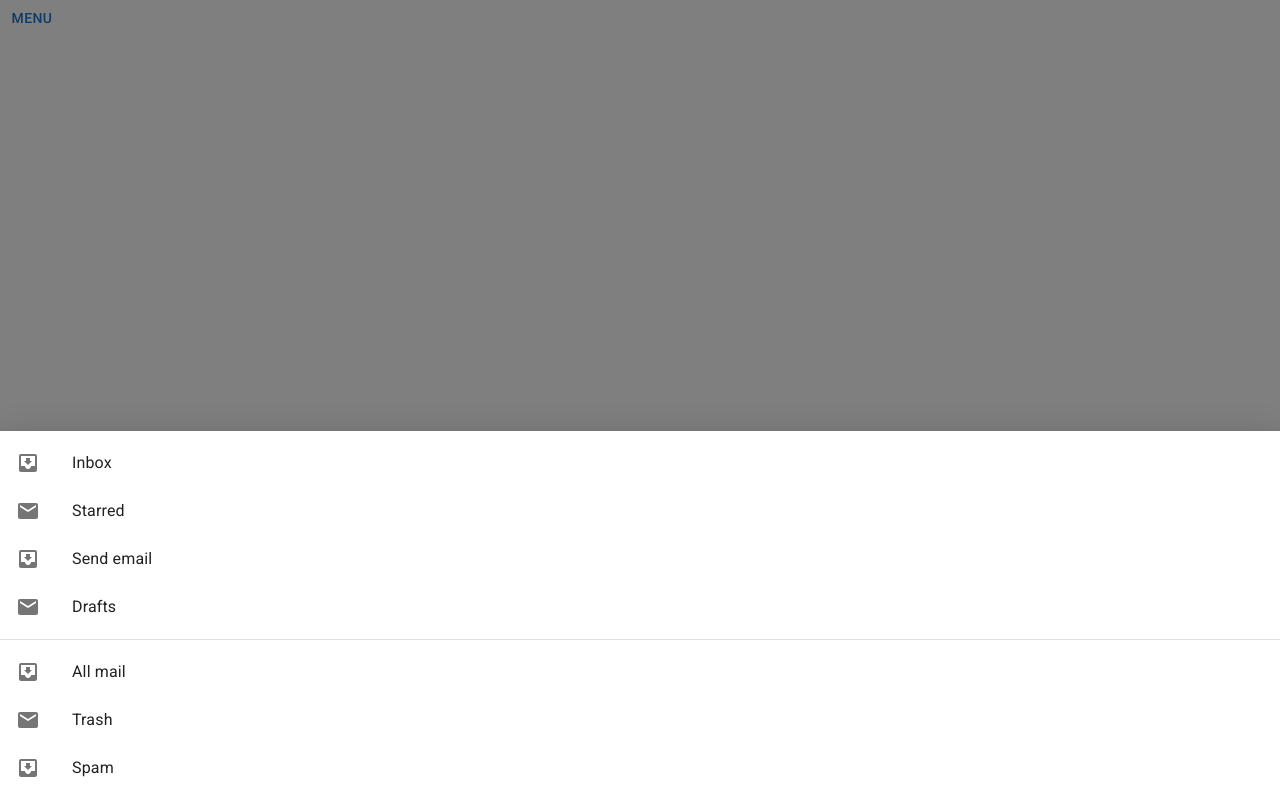
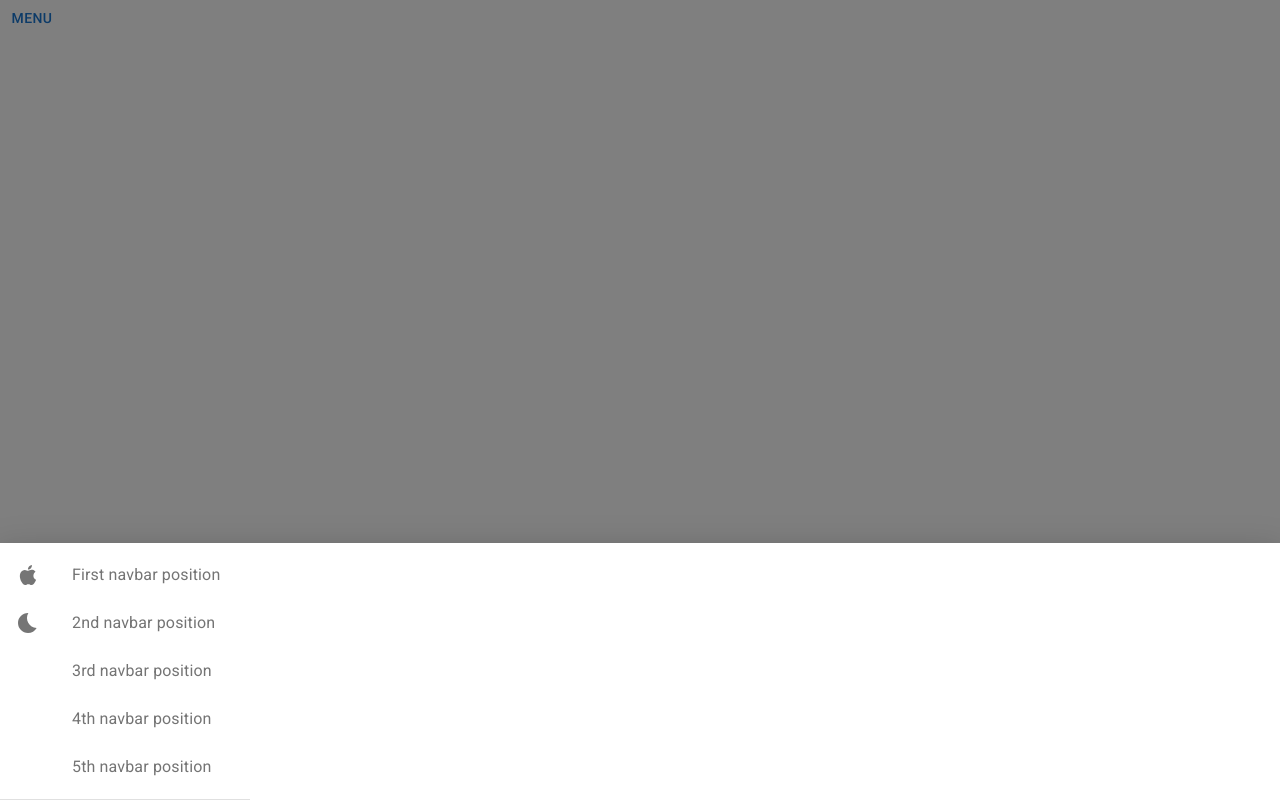
Before and after one commit to l-przybylka/watchlist, a React (Create React App) app: page / in a window 1280 px wide. Both pictures are taken after a click on the button "MENU". Built offline with nearby package versions, Linux system fonts and the light colour scheme; the HTML template or start-up script is replaced by a standard one.

Commit message:
Working on navbar

```diff
--- a/src/components/Navbar/Navbar.js
+++ b/src/components/Navbar/Navbar.js
@@ -1,26 +1,25 @@
-import * as React from 'react';
-import Box from '@mui/material/Box';
-import Drawer from '@mui/material/Drawer';
-import Button from '@mui/material/Button';
-import List from '@mui/material/List';
-import Divider from '@mui/material/Divider';
-import ListItem from '@mui/material/ListItem';
-import ListItemButton from '@mui/material/ListItemButton';
-import ListItemIcon from '@mui/material/ListItemIcon';
-import ListItemText from '@mui/material/ListItemText';
-import InboxIcon from '@mui/icons-material/MoveToInbox';
-import MailIcon from '@mui/icons-material/Mail';
+import * as React from "react";
+import Box from "@mui/material/Box";
+import Drawer from "@mui/material/Drawer";
+import Button from "@mui/material/Button";
+import List from "@mui/material/List";
+import Divider from "@mui/material/Divider";
+import ListItem from "@mui/material/ListItem";
+import ListItemButton from "@mui/material/ListItemButton";
+import ListItemIcon from "@mui/material/ListItemIcon";
+import ListItemText from "@mui/material/ListItemText";
+import { mainNavbarItems } from "./consts/navbaritems";
 
 export default function TemporaryDrawer() {
   const [state, setState] = React.useState({
-    top: false,
-    left: false,
     bottom: false,
-    right: false,
   });
 
   const toggleDrawer = (anchor, open) => (event) => {
-    if (event.type === 'keydown' && (event.key === 'Tab' || event.key === 'Shift')) {
+    if (
+      event.type === "keydown" &&
+      (event.key === "Tab" || event.key === "Shift")
+    ) {
       return;
     }
 
@@ -29,53 +28,35 @@ export default function TemporaryDrawer() {
 
   const list = (anchor) => (
     <Box
-      sx={{ width: anchor === 'top' || anchor === 'bottom' ? 'auto' : 250 }}
+      sx={{ width: 250, color: '#747474' }}
       role="presentation"
       onClick={toggleDrawer(anchor, false)}
       onKeyDown={toggleDrawer(anchor, false)}
     >
       <List>
-        {['Inbox', 'Starred', 'Send email', 'Drafts'].map((text, index) => (
-          <ListItem key={text} disablePadding>
+        {mainNavbarItems.map((text) => (
+          <ListItem key={text.id} disablePadding>
             <ListItemButton>
-              <ListItemIcon>
-                {index % 2 === 0 ? <InboxIcon /> : <MailIcon />}
-              </ListItemIcon>
-              <ListItemText primary={text} />
+              <ListItemIcon>{text.icon}</ListItemIcon>
+              <ListItemText primary={text.label} />
             </ListItemButton>
           </ListItem>
         ))}
       </List>
       <Divider />
-      <List>
-        {['All mail', 'Trash', 'Spam'].map((text, index) => (
-          <ListItem key={text} disablePadding>
-            <ListItemButton>
-              <ListItemIcon>
-                {index % 2 === 0 ? <InboxIcon /> : <MailIcon />}
-              </ListItemIcon>
-              <ListItemText primary={text} />
-            </ListItemButton>
-          </ListItem>
-        ))}
-      </List>
     </Box>
   );
 
   return (
-    <div>
-
-        <React.Fragment key='bottom'>
-          <Button onClick={toggleDrawer('bottom', true)}>MENU</Button>
-          <Drawer
-            anchor='bottom'
-            open={state['bottom']}
-            onClose={toggleDrawer('bottom', false)}
-          >
-            {list('bottom')}
-          </Drawer>
-        </React.Fragment>
-
-    </div>
+    <>
+      <Button onClick={toggleDrawer("bottom", true)}>MENU</Button>
+      <Drawer
+        anchor="bottom"
+        open={state["bottom"]}
+        onClose={toggleDrawer("bottom", false)}
+      >
+        {list("bottom")}
+      </Drawer>
+    </>
   );
 }
--- /dev/null
+++ b/src/components/Navbar/consts/navbaritems.js
@@ -0,0 +1,37 @@
+import AppleIcon from '@mui/icons-material/Apple';
+import BedtimeIcon from '@mui/icons-material/Bedtime';
+
+export const mainNavbarItems = [
+    {
+        id: 0,
+        icon: <AppleIcon />,
+        label: 'First navbar position',
+        route: 'route'
+    },
+    {
+        id: 1,
+        icon: <BedtimeIcon />,
+        label: '2nd navbar position',
+        route: 'route'
+    },
+    {
+        id: 2,
+        icon: '',
+        label: '3rd navbar position',
+        route: 'route'
+    },
+    {
+        id: 3,
+        icon: '',
+        label: '4th navbar position',
+        route: 'route'
+    },
+    {
+        id: 4,
+        icon: '',
+        label: '5th navbar position',
+        route: 'route'
+    },
+]
+
+// FIND ICONS HERE: https://mui.com/material-ui/material-icons/
```
Also changed, not shown: src/components/Navbar/navbaritems.js (deleted, +0 -8 lines), public/manifest.json (deleted), public/robots.txt (deleted).
